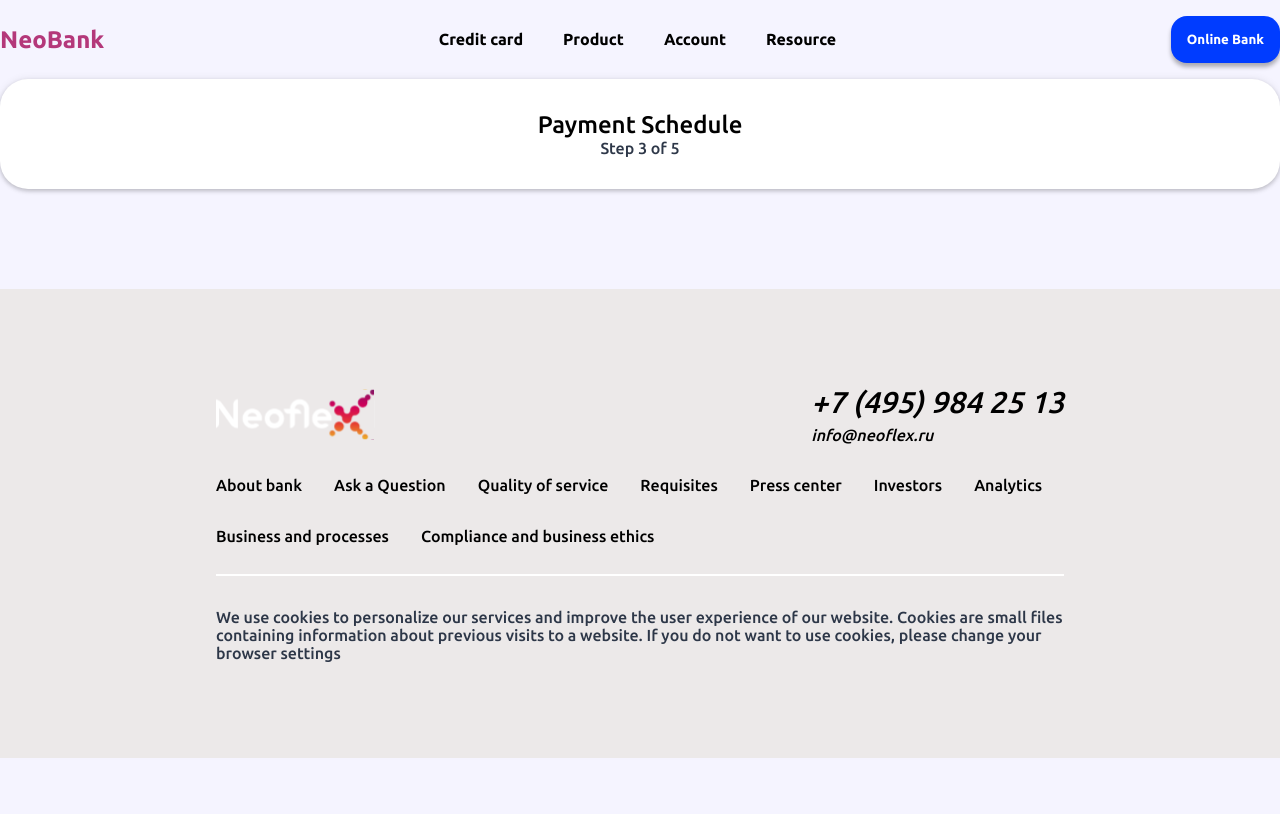
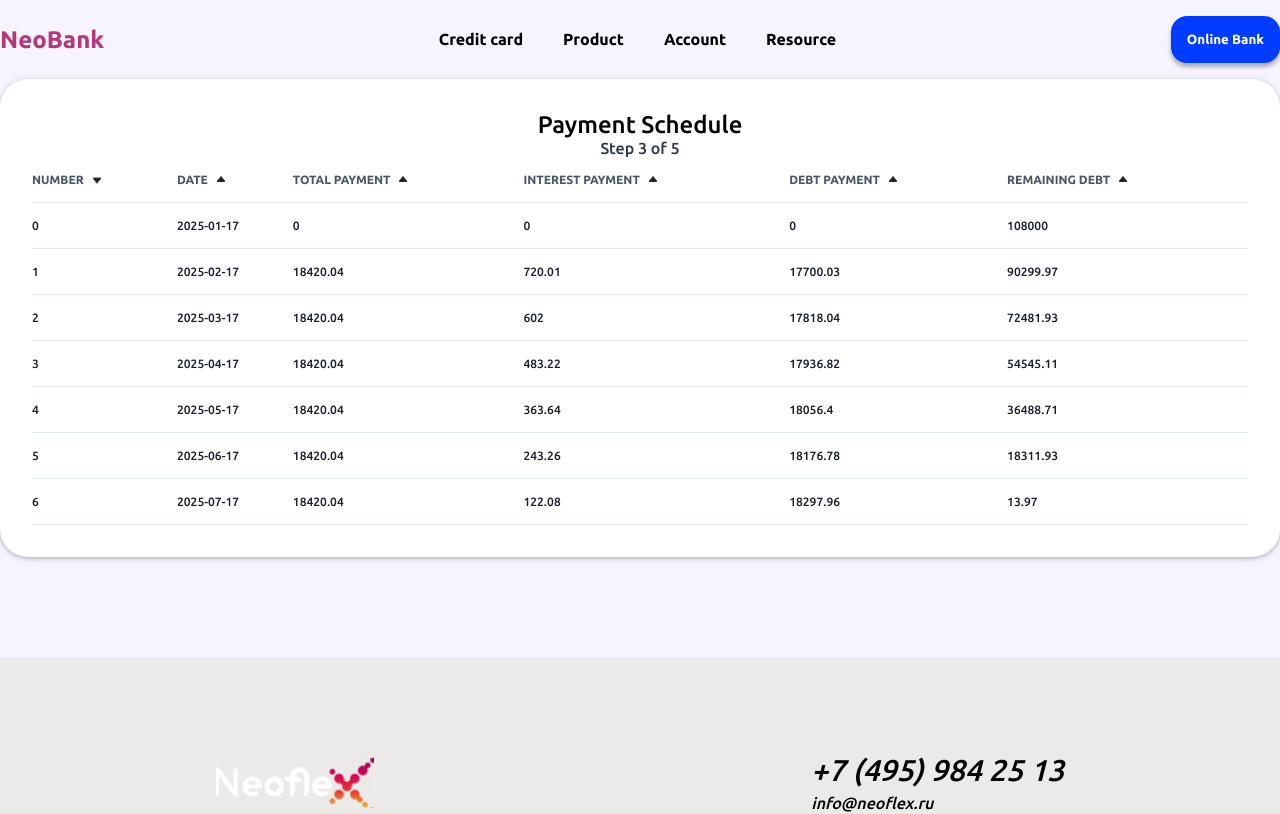
Before and after one commit to NyanLight/neoflex-project, a React (Vite) app: page /loan/1/document in a window 1280 px wide. Shown: the top 814 px of the page. Built offline with nearby package versions, Linux system fonts and the light colour scheme.

Commit message:
create table component

```diff
--- a/src/components/Document/Document.tsx
+++ b/src/components/Document/Document.tsx
@@ -1,16 +1,84 @@
-import styles from './Document.module.css'
+import { Table } from '../../ui/Table';
+import styles from './Document.module.css';
 
-export function Document () {
+export function Document() {
+  const headers = [
+    { label: 'NUMBER', key: 'number' },
+    { label: 'DATE', key: 'date' },
+    { label: 'TOTAL PAYMENT', key: 'totalPayment' },
+    { label: 'INTEREST PAYMENT', key: 'interestPayment' },
+    { label: 'DEBT PAYMENT', key: 'debtPayment' },
+    { label: 'REMAINING DEBT', key: 'remainingDebt' },
+  ];
+
+  const data = [
+    {
+      number: 0,
+      date: '2025-01-17',
+      totalPayment: 0,
+      interestPayment: 0,
+      debtPayment: 0,
+      remainingDebt: 108000.0,
+    },
+    {
+      number: 1,
+      date: '2025-02-17',
+      totalPayment: 18420.04,
+      interestPayment: 720.01,
+      debtPayment: 17700.03,
+      remainingDebt: 90299.97,
+    },
+    {
+      number: 2,
+      date: '2025-03-17',
+      totalPayment: 18420.04,
+      interestPayment: 602.0,
+      debtPayment: 17818.04,
+      remainingDebt: 72481.93,
+    },
+    {
+      number: 3,
+      date: '2025-04-17',
+      totalPayment: 18420.04,
+      interestPayment: 483.22,
+      debtPayment: 17936.82,
+      remainingDebt: 54545.11,
+    },
+    {
+      number: 4,
+      date: '2025-05-17',
+      totalPayment: 18420.04,
+      interestPayment: 363.64,
+      debtPayment: 18056.4,
+      remainingDebt: 36488.71,
+    },
+    {
+      number: 5,
+      date: '2025-06-17',
+      totalPayment: 18420.04,
+      interestPayment: 243.26,
+      debtPayment: 18176.78,
+      remainingDebt: 18311.93,
+    },
+    {
+      number: 6,
+      date: '2025-07-17',
+      totalPayment: 18420.04,
+      interestPayment: 122.08,
+      debtPayment: 18297.96,
+      remainingDebt: 13.97,
+    },
+  ];
+
   return (
     <section className={styles.document}>
       <div className={styles.wrapper}>
         <div className={styles.info}>
-                <h2 className={styles.document__title}>
-                Payment Schedule
-          </h2>
+          <h2 className={styles.document__title}>Payment Schedule</h2>
           <div className={styles.document__step}>Step 3 of 5</div>
         </div>
+        <Table data={data} headers={headers} />
       </div>
     </section>
-    )
+  );
 }
--- /dev/null
+++ b/src/ui/Table/Table.module.css
@@ -0,0 +1,35 @@
+.table {
+  font-family: 'Ubuntu', sans-serif;
+  width: 100%;
+  border-collapse: collapse;
+  font-size: 0.75rem;
+  font-weight: 500;
+}
+
+.table__headers {
+  text-align: left;
+}
+
+.table__header {
+    padding: 1rem 0;
+    color: #4A5568;
+    background-image: '/src/assets/caret.png';
+}
+
+.table__header > span > img {
+    padding: 0 0.5rem 0.1rem;
+}
+
+.table__desc {
+    transform: rotate(180deg);
+}
+
+.table__regularRow {
+    border-top: 1px solid #E2E8F0;
+    border-bottom: 1px solid #E2E8F0;
+    color: #1A202C;
+}
+
+.table__regularCell {
+    padding: 1rem 0;
+}
--- /dev/null
+++ b/src/ui/Table/Table.tsx
@@ -0,0 +1,60 @@
+import { useState } from 'react';
+import styles from './Table.module.css';
+
+export function Table({
+  data,
+  headers,
+}: {
+  headers: Record<string, string>[];
+  data: {
+    number: number;
+    date: string;
+    totalPayment: number;
+    interestPayment: number;
+    debtPayment: number;
+    remainingDebt: number;
+  }[];
+}) {
+  const [sort, setSort] = useState({keyToSort: 'number', direction: 'asc'})
+
+  function handleHeaderClick (header) {
+    setSort({
+      keyToSort: header.key,
+      direction: header.key === sort.keyToSort ? sort.direction === 'asc' ? 'desc' : 'asc' : 'asc'
+    })
+  }
+
+  function getSortedArray(array) {
+    if (sort.direction === 'asc') {
+      return array.sort((a, b) => (a[sort.keyToSort] > b[sort.keyToSort] ? 1 : -1))
+    }
+    return array.sort((a, b) => (a[sort.keyToSort] > b[sort.keyToSort] ? -1 : 1))
+  }
+
+  return (
+    <table className={styles.table}>
+      <thead className={styles.table__headers}>
+        <tr>
+          {headers.map((header) => (
+            <th onClick={() => handleHeaderClick(header)} key={header.key} className={styles.table__header}>
+              <span>{header.label}</span>
+              <span><img className={sort.keyToSort === header.key && sort.direction === 'asc' ? styles.table__desc : styles.table__icon } src="/src/assets/caret.png" alt="" /></span>
+            </th>
+          ))}
+        </tr>
+      </thead>
+      <tbody>
+        {getSortedArray(data).map((row, index: number) => (
+          <tr key={index} className={styles.table__regularRow}>
+            <td className={styles.table__regularCell}>{row.number}</td>
+            <td className={styles.table__regularCell}>{row.date}</td>
+            <td className={styles.table__regularCell}>{row.totalPayment}</td>
+            <td className={styles.table__regularCell}>{row.interestPayment}</td>
+            <td className={styles.table__regularCell}>{row.debtPayment}</td>
+            <td className={styles.table__regularCell}>{row.remainingDebt}</td>
+          </tr>
+        ))}
+      </tbody>
+    </table>
+  );
+}
--- /dev/null
+++ b/src/ui/Table/index.tsx
@@ -0,0 +1 @@
+export {Table} from './Table'
```
Also changed, not shown: src/assets/caret.png (added). Lines whose indentation alone changed are shown as unchanged.
